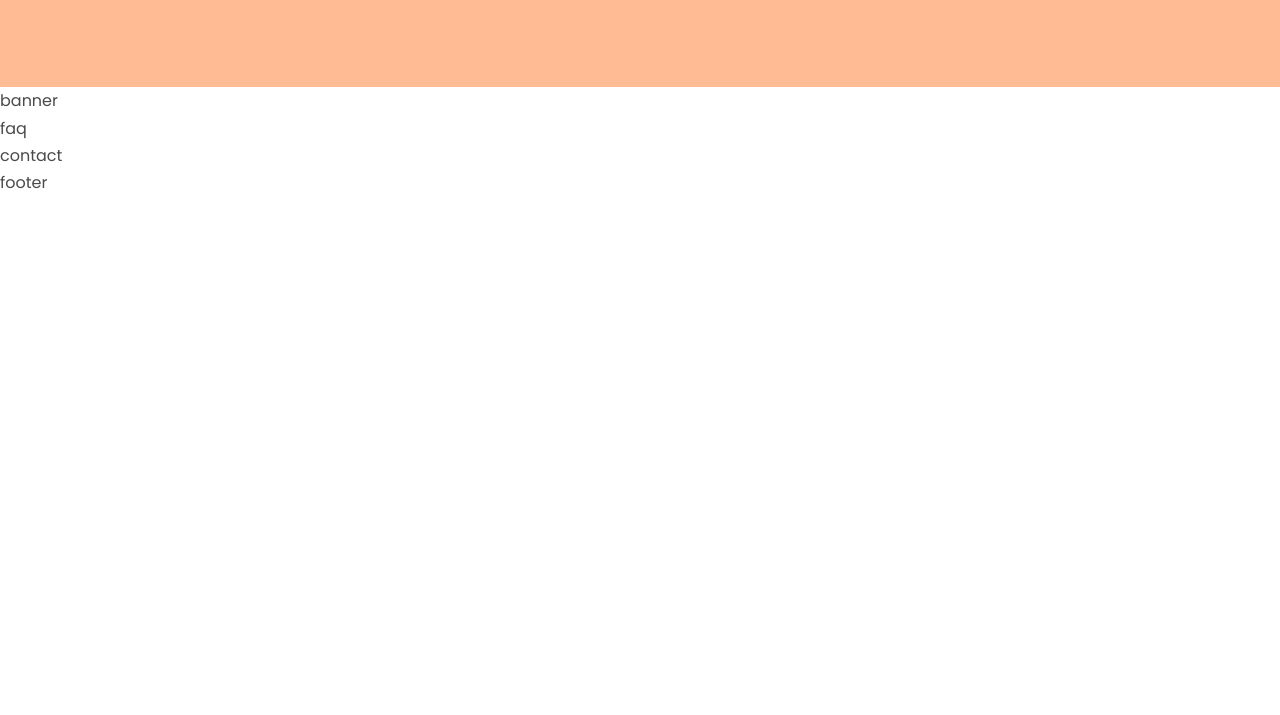
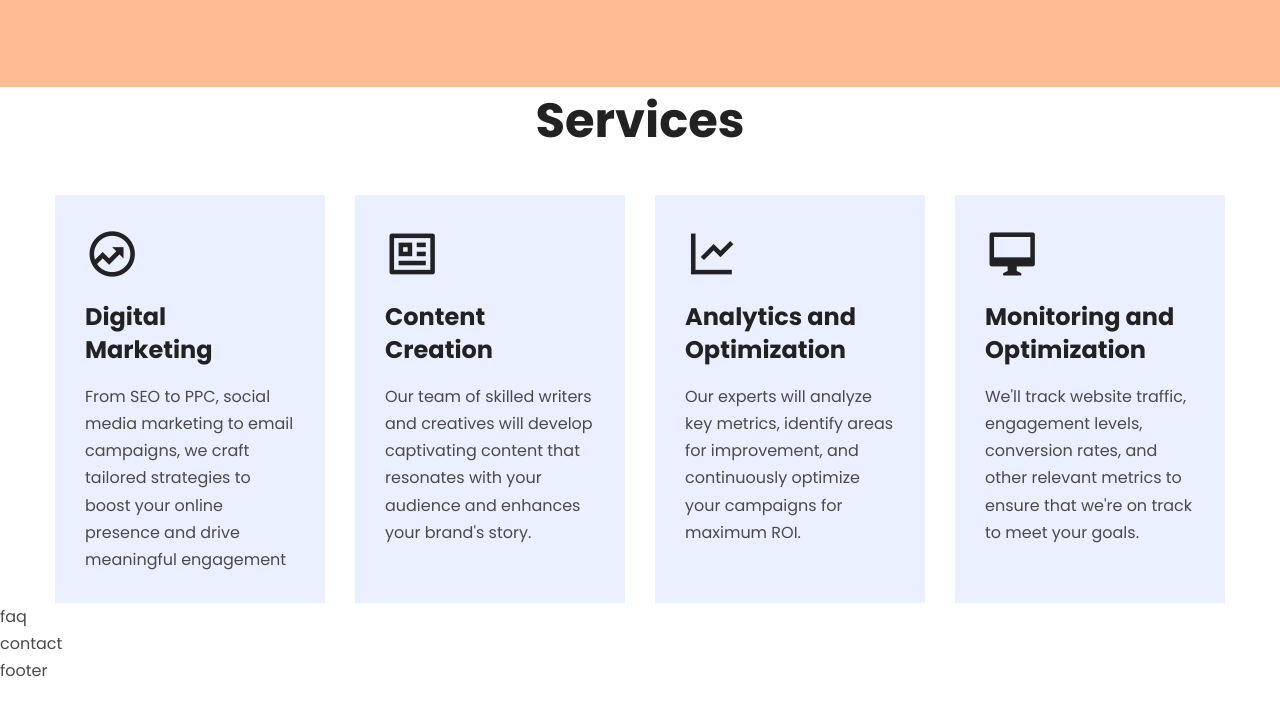
Before and after one commit to Jisap/landing-page-cm-basic, a plain HTML site: page index.html in a window 1280 px wide. Shown: the part 2453-3168 px from the top of the page. Drawn offline with nearby package versions, Linux system fonts and the light colour scheme.

Commit message:
services

```diff
--- a/index.html
+++ b/index.html
@@ -259,7 +259,47 @@
   <!-- end testimonials -->
 
   <!-- start services -->
-  <section class="services">banner</section>
+  <section class="services">
+    <h2 class="h2 services__title">Services</h2>
+    <div class="container services__container">
+      <!-- services item 1 -->
+      <div class="services__item">
+        <i class="ri-funds-line services__item-icon"></i>
+        <h4 class="h4 services__item-title">Digital Marketing</h4>
+        <p>
+          From SEO to PPC, social media marketing to email campaigns, we craft tailored strategies to boost your online presence
+          and drive meaningful engagement
+        </p>
+      </div>
+      <!-- services item 2 -->
+      <div class="services__item">
+        <i class="ri-news-line services__item-icon"></i>
+        <h4 class="h4 services__item-title">Content Creation</h4>
+        <p>
+          Our team of skilled writers and creatives will develop captivating content that resonates with your audience and
+          enhances your brand's story.
+        </p>
+      </div>
+      <!-- services item 3 -->
+      <div class="services__item">
+        <i class="ri-line-chart-line services__item-icon"></i>
+        <h4 class="h4 services__item-title">Analytics and Optimization</h4>
+        <p>
+          Our experts will analyze key metrics, identify areas for improvement, and continuously optimize your campaigns for
+          maximum ROI.
+        </p>
+      </div>
+      <!-- services item 4 -->
+      <div class="services__item">
+        <i class="ri-mac-line services__item-icon"></i>
+        <h4 class="h4 services__item-title">Monitoring and Optimization</h4>
+        <p>
+          We'll track website traffic, engagement levels, conversion rates, and other relevant metrics to ensure that we're on
+          track to meet your goals.
+        </p>
+      </div>
+    </div>
+  </section>
   <!-- end services -->
 
   <!-- start faq -->
--- a/style.scss
+++ b/style.scss
@@ -486,7 +486,50 @@ h1, h2, h3, h4, h5, h6 {
   }
 }
 
-//swiper pagination bullets styles
+// swiper pagination bullets styles
 .swiper-pagination-bullet {
   background: $c-black;
 }
+
+// services styles
+.services {
+  &__title {
+    text-align: center;
+    margin-bottom: 40px;
+  }
+  &__container {
+    display: grid;
+    grid-template-columns: repeat(1, minmax(0, 1fr));
+    gap: 30px;
+    @media(min-width: 800px) {
+      grid-template-columns: repeat(2, minmax(0, 1fr));
+    }
+    @media(min-width: 940px) {
+      grid-template-columns: repeat(3, minmax(0, 1fr));
+    }
+    @include breakpoint(desktop) {
+      grid-template-columns: repeat(4, minmax(0, 1fr));
+    }
+  }
+  &__item {
+    background: $c-primary-subtle;
+    flex: 1;
+    height: auto;
+    padding: 30px;
+    display: flex;
+    flex-direction: column;
+    gap: 16px;
+    transition: all 0.3s ease-in-out;
+    &:hover {
+      background: $c-secondary-subtle;
+    }
+    @media (min-width: 940px) {
+      min-height: 390px;
+    }
+    &-icon {
+      font-size: 3.4rem;
+      line-height: normal;
+      color: $c-black
+    }
+  }
+}
```
Also changed, not shown: style.css, 1 other file.
